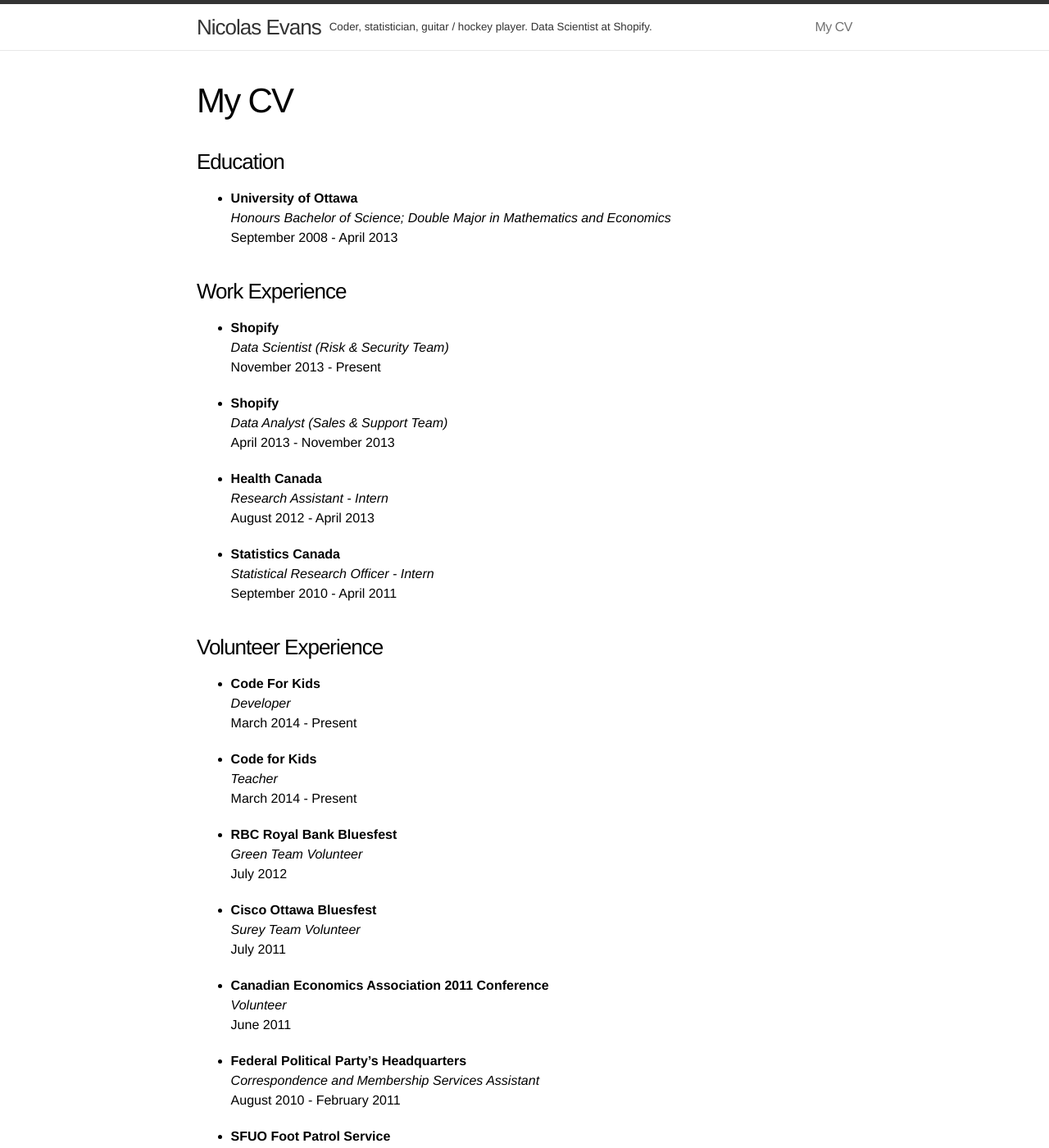
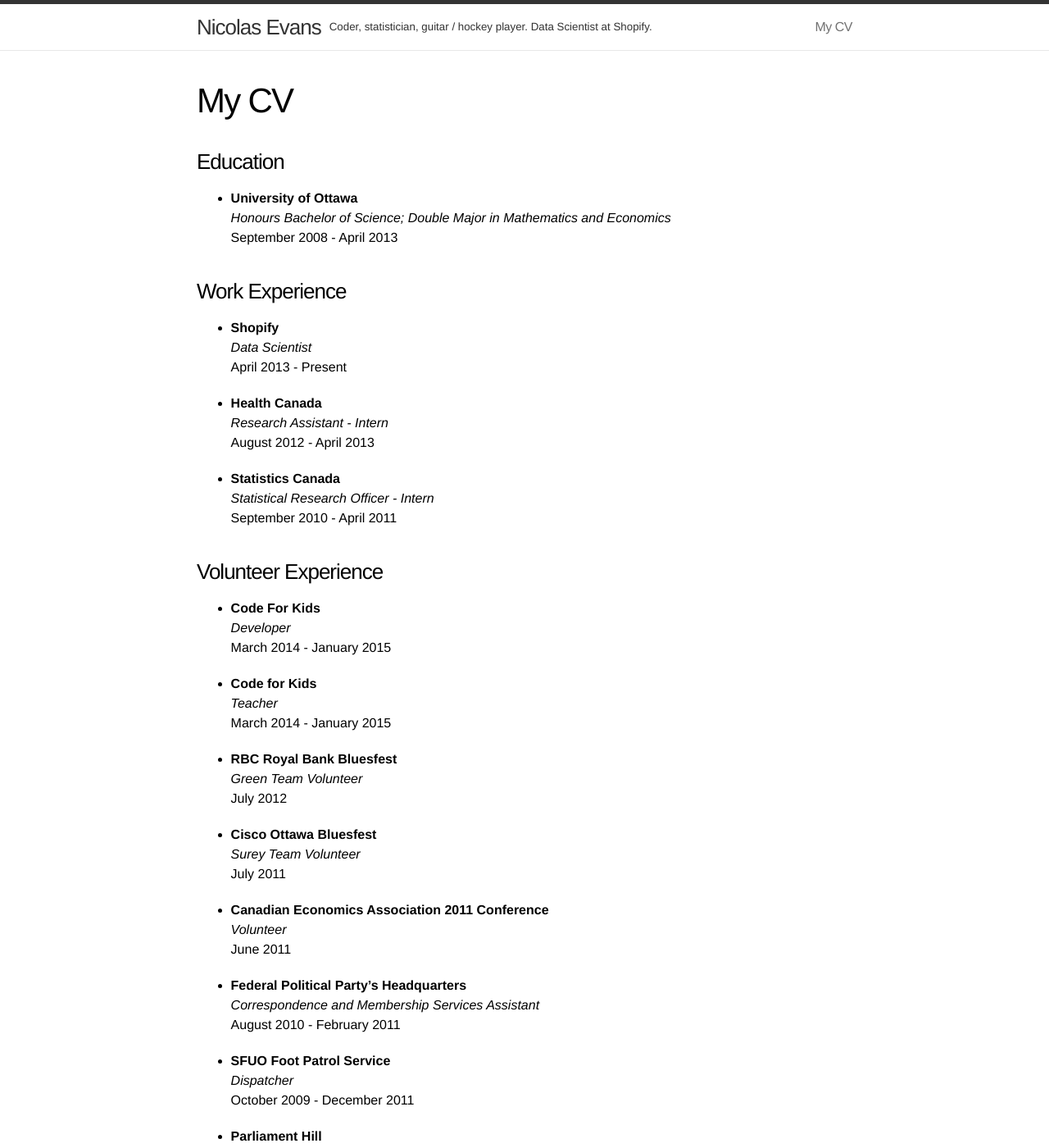
Before and after one commit to manygrams/website, a Jekyll site: the page built from my-cv/index.md, in a window 1280 px wide and 1400 px high. Shown: the whole window at 82% size. Built offline with Jekyll 4.4.1, drawn with Linux system fonts in a browser that asks for light colours.

Commit message:
cv updates

```diff
--- a/_data/experience.yml
+++ b/_data/experience.yml
@@ -11,12 +11,8 @@
     roles:
       -
         organization: "Shopify"
-        role: "Data Scientist (Risk & Security Team)"
-        period: "November 2013 - Present"
-      -
-        organization: "Shopify"
-        role: "Data Analyst (Sales & Support Team)"
-        period: "April 2013 - November 2013"
+        role: "Data Scientist"
+        period: "April 2013 - Present"
       -
         organization: "Health Canada"
         role: "Research Assistant - Intern"
@@ -31,11 +27,11 @@
       -
         organization: "Code For Kids"
         role: "Developer"
-        period: "March 2014 - Present"
+        period: "March 2014 - January 2015"
       -
         organization: "Code for Kids"
         role: "Teacher"
-        period: "March 2014 - Present"
+        period: "March 2014 - January 2015"
       -
         organization: "RBC Royal Bank Bluesfest"
         role: "Green Team Volunteer"
```
